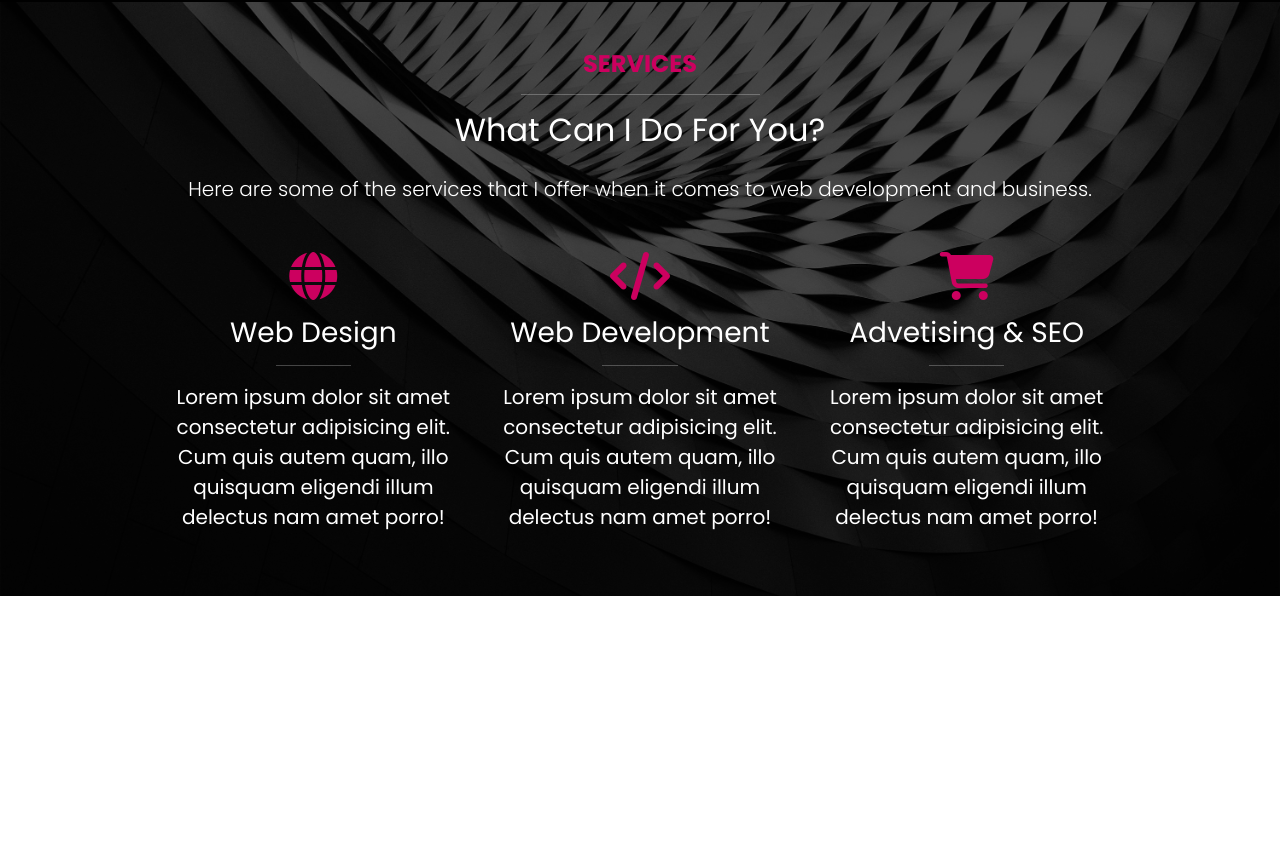
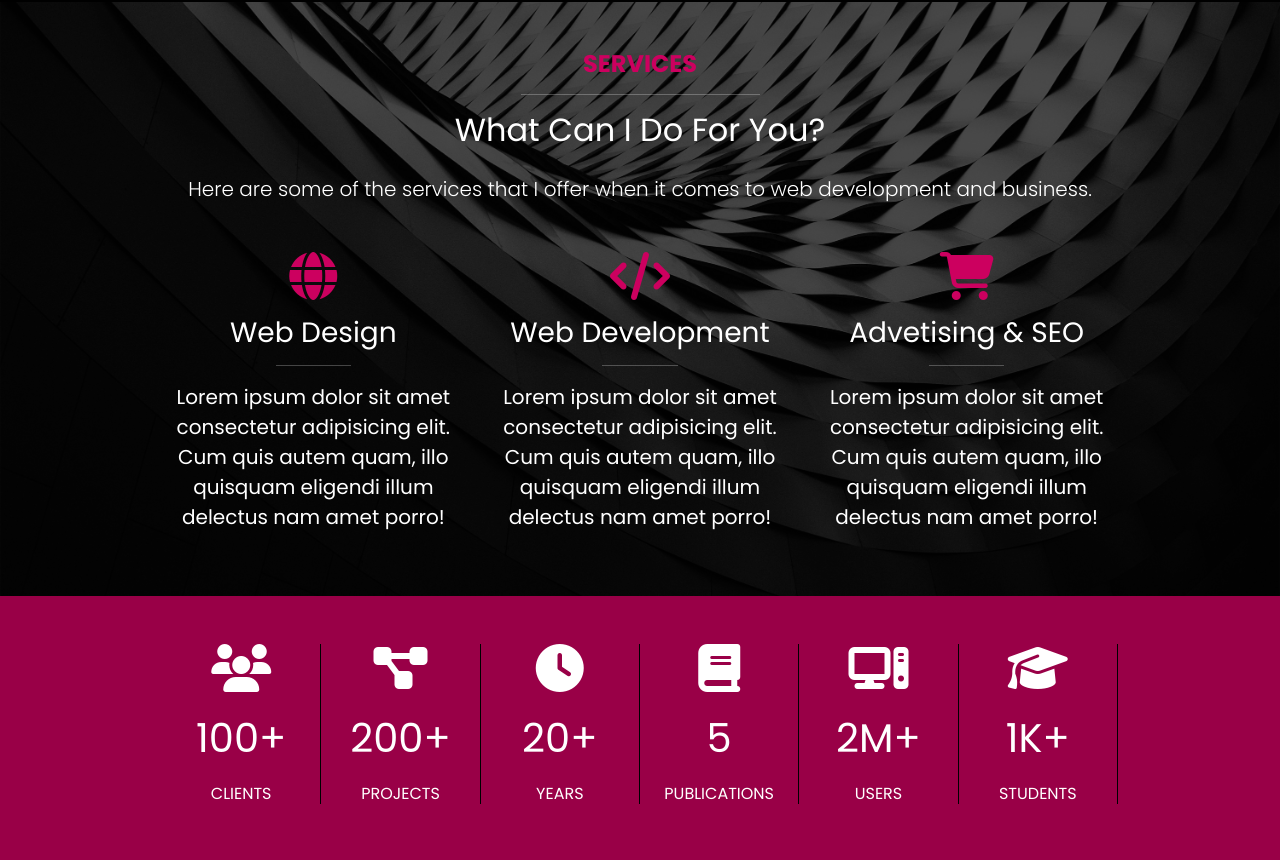
Before and after one commit to elvan/portfolio-website-html-css-bootstrap-5, a website: page index.html in a window 1280 px wide. Shown: the part 4104-4964 px from the top of the page. Before the commit the page ends 4700 px from the top, so only its background shows below. Drawn offline with nearby package versions, Linux system fonts and the light colour scheme; files that its build step writes are made by us from their sources.

Commit message:
stats section

```diff
--- a/index.html
+++ b/index.html
@@ -362,6 +362,56 @@
       </div>
     </section>
 
+    <!-- Stats -->
+    <section class="stats py-5 text-bg-secondary">
+      <div class="container">
+        <div class="row g-0">
+          <div class="col-md-4 col-lg-2">
+            <div class="stat text-center border-end border-dark">
+              <i class="fas fa-users fa-3x mb-3"></i>
+              <p class="fs-1">100+</p>
+              <h3 class="fs-6 text-uppercase">Clients</h3>
+            </div>
+          </div>
+          <div class="col-md-4 col-lg-2">
+            <div class="stat text-center border-end border-dark">
+              <i class="fas fa-project-diagram fa-3x mb-3"></i>
+              <p class="fs-1">200+</p>
+              <h3 class="fs-6 text-uppercase">Projects</h3>
+            </div>
+          </div>
+          <div class="col-md-4 col-lg-2">
+            <div class="stat text-center border-end border-dark">
+              <i class="fas fa-clock fa-3x mb-3"></i>
+              <p class="fs-1">20+</p>
+              <h3 class="fs-6 text-uppercase">Years</h3>
+            </div>
+          </div>
+          <div class="col-md-4 col-lg-2">
+            <div class="stat text-center border-end border-dark">
+              <i class="fas fa-book fa-3x mb-3"></i>
+              <p class="fs-1">5</p>
+              <h3 class="fs-6 text-uppercase">Publications</h3>
+            </div>
+          </div>
+          <div class="col-md-4 col-lg-2">
+            <div class="stat text-center border-end border-dark">
+              <i class="fas fa-computer fa-3x mb-3"></i>
+              <p class="fs-1">2M+</p>
+              <h3 class="fs-6 text-uppercase">Users</h3>
+            </div>
+          </div>
+          <div class="col-md-4 col-lg-2">
+            <div class="stat text-center border-end border-dark">
+              <i class="fas fa-graduation-cap fa-3x mb-3"></i>
+              <p class="fs-1">1K+</p>
+              <h3 class="fs-6 text-uppercase">Students</h3>
+            </div>
+          </div>
+        </div>
+      </div>
+    </section>
+
     <script
       src="https://cdn.jsdelivr.net/npm/jquery@3.7.1/dist/jquery.min.js"
       integrity="sha256-/JqT3SQfawRcv/BIHPThkBvs0OEvtFFmqPF/lYI/Cxo="
--- a/scss/styles.scss
+++ b/scss/styles.scss
@@ -55,3 +55,24 @@
 .services .container {
   z-index: 10;
 }
+
+@media (max-width: 767px) {
+  .header .social i {
+    font-size: 30px;
+  }
+
+  .header .roles {
+    font-size: 18px !important;
+  }
+
+  .about-content {
+    flex-direction: column;
+  }
+
+  .stats .stat {
+    margin-bottom: 40px;
+    padding-bottom: 20px;
+    border-right: 0 !important;
+    border-bottom: var(--bs-dark) solid 1px;
+  }
+}
```
